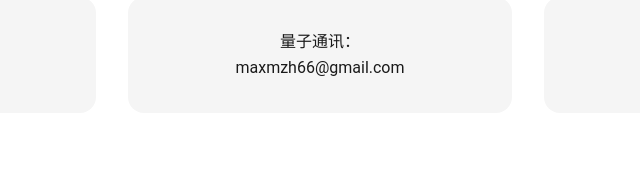
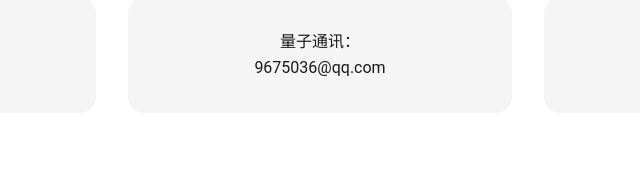
Before and after one commit to MAX-A-X/max-a-x.github.io, a plain HTML site: page contact.html in a window 1280 px wide. Shown: the part 169-343 px from the top of the page, 320-960 px from the left. Drawn offline with Linux system fonts and the light colour scheme.

Commit message:
Update contact.html

```diff
--- a/contact.html
+++ b/contact.html
@@ -71,7 +71,7 @@
         </div>
         <div class="info-item">
           <i class="icon-email"></i>
-          <p>量子通讯：<br>maxmzh66@gmail.com</p>
+          <p>量子通讯：<br>9675036@qq.com</p>
         </div>
         <div class="info-item">
           <i class="icon-phone"></i>
```
